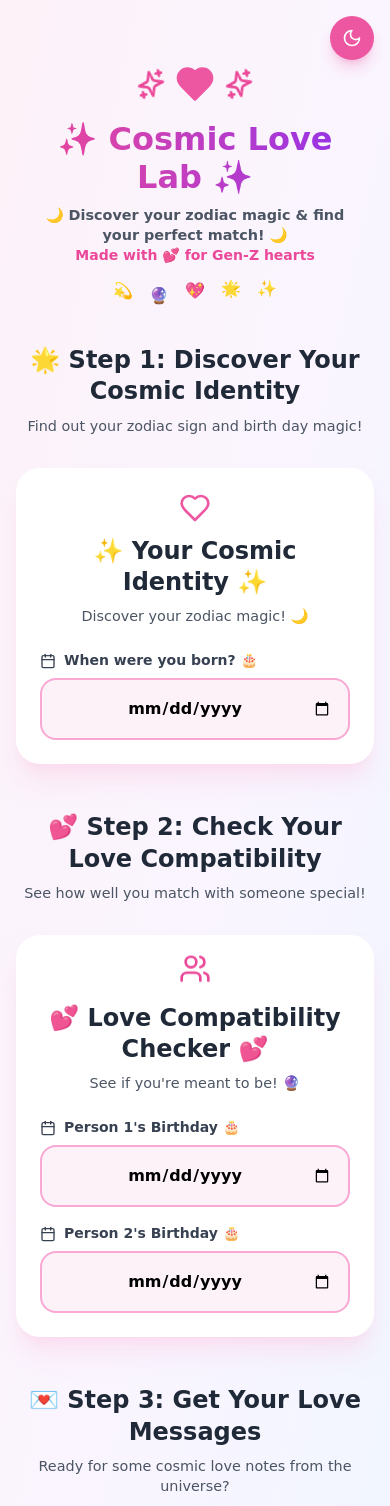
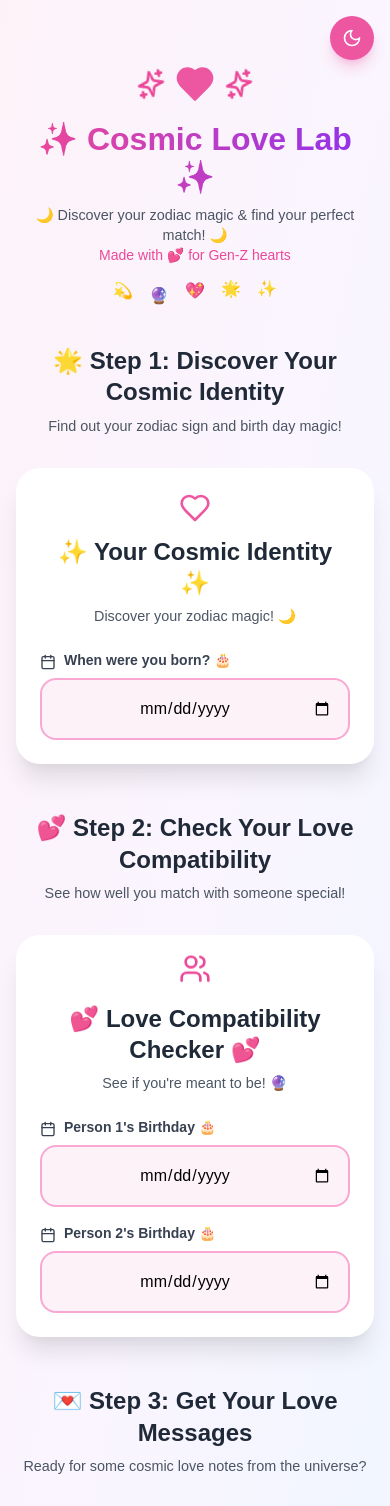
Before and after one commit to Abdul-Ahadexpo/Comics-Love, a React (Vite) app: page / in a window 390 px wide. Shown: the top 1506 px of the page. Built offline with nearby package versions, Linux system fonts and the light colour scheme.

Commit message:
Update index.css

```diff
--- a/src/index.css
+++ b/src/index.css
@@ -2,8 +2,57 @@
 @tailwind components;
 @tailwind utilities;
 
+/* Import Google Fonts for mobile */
+@import url('https://fonts.googleapis.com/css2?family=Comic+Neue:wght@300;400;700&family=Baloo+2:wght@400;500;600;700&family=Nunito:wght@300;400;600;700&display=swap');
+
+/* Desktop font (Comic Sans) */
 * {
   font-family: 'Comic Sans MS', cursive, sans-serif !important;
+}
+
+/* Mobile-only font styling */
+@media screen and (max-width: 768px) {
+  * {
+    font-family: 'Comic Neue', 'Baloo 2', 'Nunito', cursive, sans-serif !important;
+  }
+
+  /* Ensure mobile text is readable */
+  body {
+    font-size: 16px;
+    line-height: 1.5;
+  }
+
+  h1 {
+    font-size: 2rem !important;
+    line-height: 1.2 !important;
+    font-weight: 700 !important;
+  }
+
+  h2 {
+    font-size: 1.5rem !important;
+    line-height: 1.3 !important;
+    font-weight: 600 !important;
+  }
+
+  h3 {
+    font-size: 1.25rem !important;
+    line-height: 1.4 !important;
+    font-weight: 600 !important;
+  }
+
+  p {
+    font-size: 0.9rem !important;
+    line-height: 1.4 !important;
+    font-weight: 400 !important;
+  }
+
+  button {
+    font-weight: 600 !important;
+  }
+
+  input {
+    font-weight: 500 !important;
+  }
 }
 
 html {
@@ -92,20 +141,46 @@ button:hover {
   box-shadow: 0 0 20px rgba(168, 85, 247, 0.5);
 }
 
-/* Mobile-first responsive text */
-@media (max-width: 640px) {
-  h1 {
-    font-size: 2rem !important;
-    line-height: 1.2 !important;
+/* Mobile-specific enhancements */
+@media screen and (max-width: 768px) {
+  /* Better touch targets */
+  button {
+    min-height: 44px;
+    padding: 12px 16px;
   }
 
-  h2 {
-    font-size: 1.5rem !important;
-    line-height: 1.3 !important;
+  input {
+    min-height: 44px;
+    padding: 12px 16px;
   }
 
-  p {
-    font-size: 0.9rem !important;
-    line-height: 1.4 !important;
+  /* Improved spacing for mobile */
+  .space-y-6 > * + * {
+    margin-top: 1.5rem;
+  }
+
+  .space-y-4 > * + * {
+    margin-top: 1rem;
+  }
+
+  /* Better mobile cards */
+  .rounded-3xl {
+    border-radius: 1.5rem;
+  }
+
+  .rounded-2xl {
+    border-radius: 1rem;
+  }
+
+  /* Enhanced mobile shadows */
+  .shadow-xl {
+    box-shadow: 0 20px 25px -5px rgba(0, 0, 0, 0.1), 0 10px 10px -5px rgba(0, 0, 0, 0.04);
   }
 }
+
+/* Tablet adjustments */
+@media screen and (min-width: 769px) and (max-width: 1024px) {
+  * {
+    font-family: 'Comic Neue', 'Comic Sans MS', cursive, sans-serif !important;
+  }
+}
```
